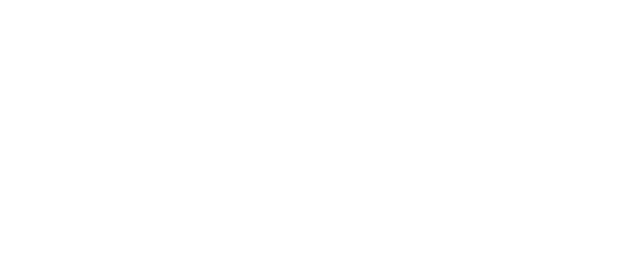
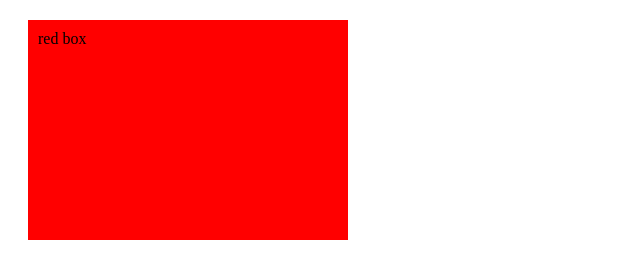
Before and after one commit to AlinesCodeFiWorks/01-13_Pre-Class, a plain HTML site: page quickExercise_boxPositioning/index.html in a window 1280 px wide. Shown: the whole page, without its empty margins (0-640 px from the left). Drawn offline with Linux system fonts and the light colour scheme.

Commit message:
completed 1st quick exercise

```diff
--- a/quickExercise_boxPositioning/index.html
+++ b/quickExercise_boxPositioning/index.html
@@ -1,9 +1,12 @@
 <!DOCTYPE html>
 <html lang="en">
   <head>
+    <link rel="stylesheet" href="styles.css" />
     <meta charset="UTF-8" />
     <meta name="viewport" content="width=device-width, initial-scale=1.0" />
-    <title>Document</title>
+    <title>Quick Exercise: Box Positioning</title>
   </head>
-  <body></body>
+  <body>
+    <div class="box">red box</div>
+  </body>
 </html>
--- a/quickExercise_boxPositioning/styles.css
+++ b/quickExercise_boxPositioning/styles.css
@@ -0,0 +1,8 @@
+.box {
+  background-color: red;
+  width: 300px;
+  height: 200px;
+  padding: 10px;
+  border: 1px black;
+  margin: 20px;
+}
```
